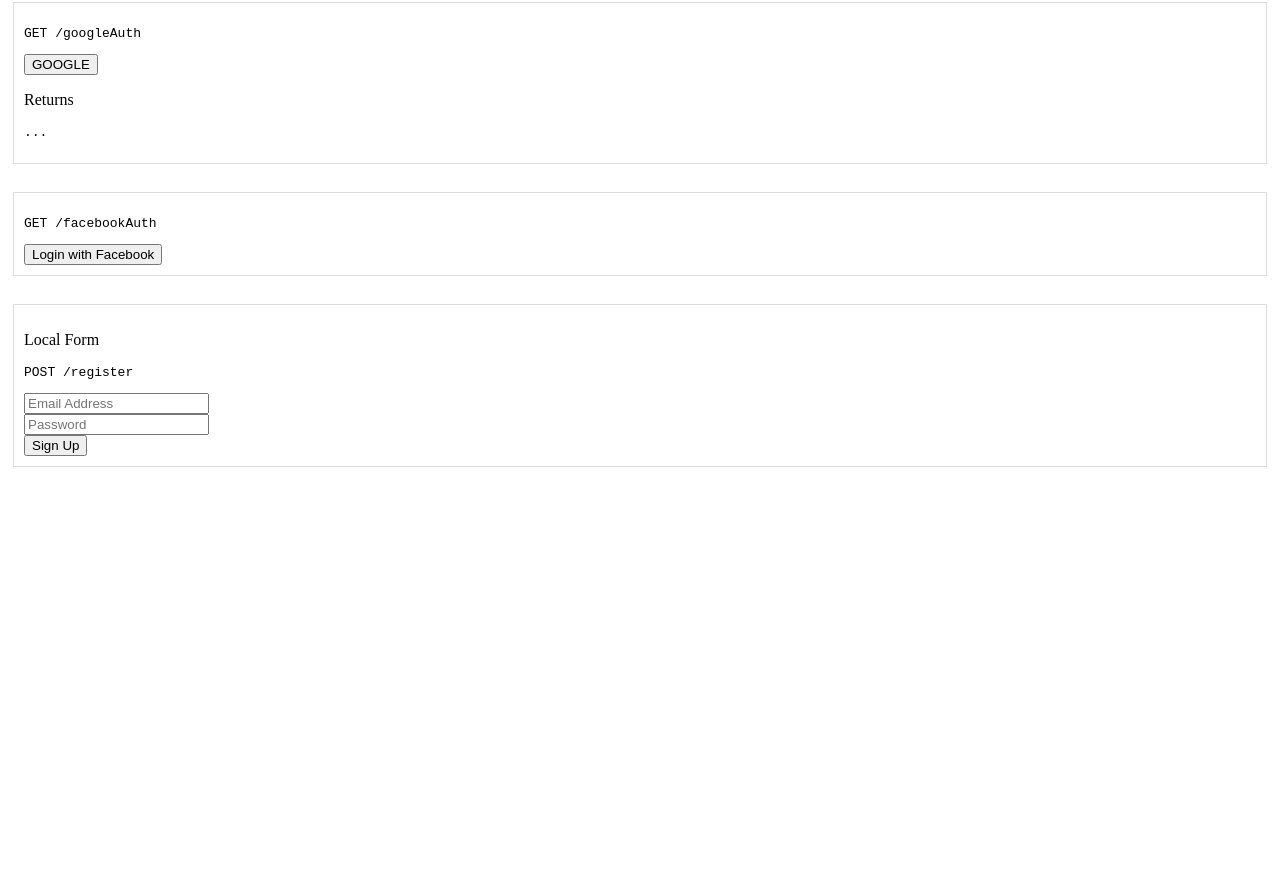
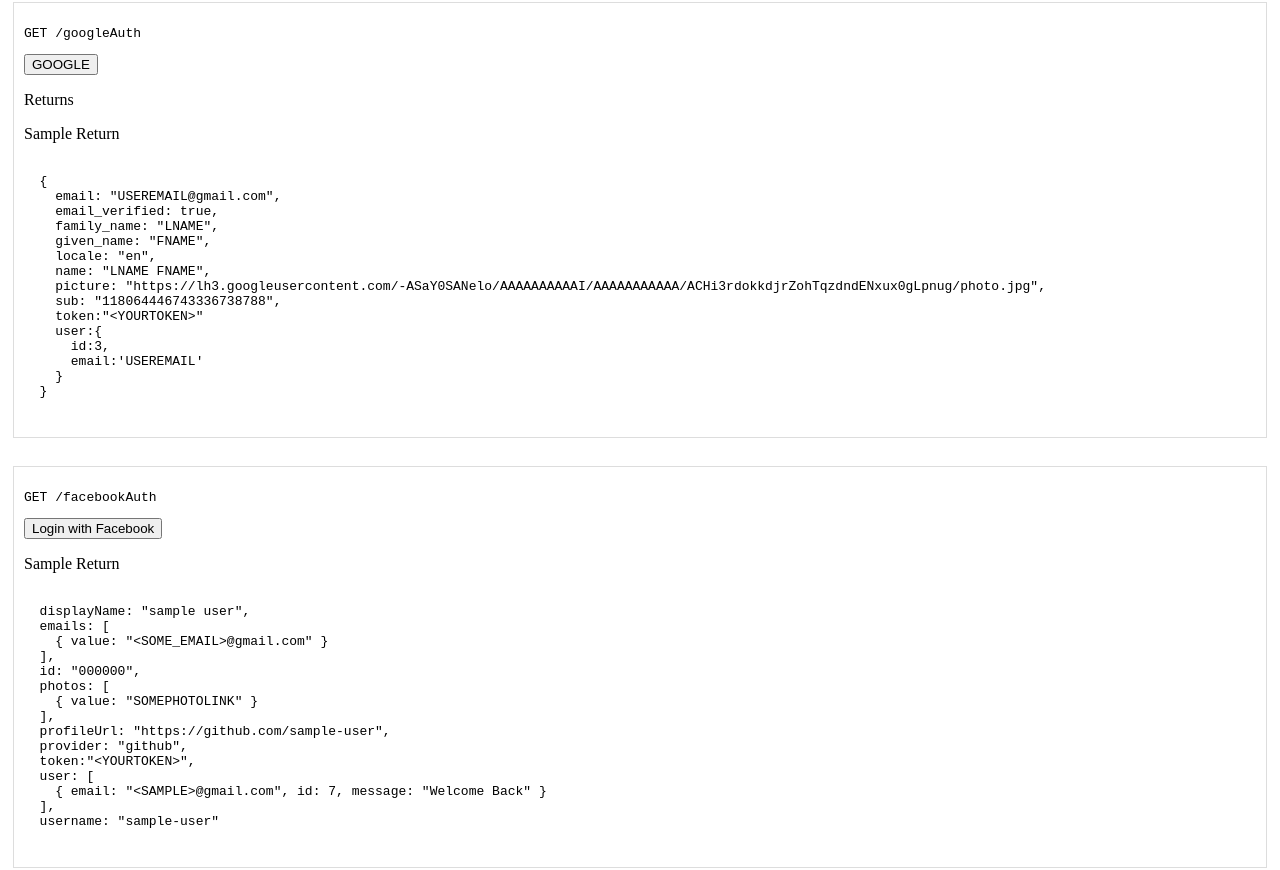
Before and after one commit to Refresh-App/Front-End, a React (Create React App) app: page / in a window 1280 px wide. Shown: the part 508-1378 px from the top of the page. Before the commit the page ends 983 px from the top, so only its background shows below. Built offline with nearby package versions, Linux system fonts and the light colour scheme.

Commit message:
Updated Read Me

```diff
--- a/src/components/register/FacebookSignInButton.js
+++ b/src/components/register/FacebookSignInButton.js
@@ -29,6 +29,26 @@ const FacebookSignInButton = () => {
       <div style={{ ...routeStyle }}>
         <pre>GET /facebookAuth</pre>
         <button onClick={auth}>Login with Facebook</button>
+        <p>Sample Return</p>
+        <pre>
+          {`
+  displayName: "sample user",
+  emails: [
+    { value: "<SOME_EMAIL>@gmail.com" }
+  ],
+  id: "000000",
+  photos: [
+    { value: "SOMEPHOTOLINK" }
+  ],
+  profileUrl: "https://github.com/sample-user",
+  provider: "github",
+  token:"<YOURTOKEN>",
+  user: [
+    { email: "<SAMPLE>@gmail.com", id: 7, message: "Welcome Back" }
+  ],
+  username: "sample-user"
+  `}
+          </pre>
       </div>
     </>
   );
--- a/src/components/register/GithubSignInButton.js
+++ b/src/components/register/GithubSignInButton.js
@@ -1,7 +1,6 @@
 //Sign in Canvas
 import React from "react";
 import { routeStyle } from "./style";
-import {gitAuth} from './sampleJson'
 const GithubSignInButton = () => {
   //Auth and Auth Success can be thought of like Fire and Air
   const auth = () => {
--- a/src/components/register/GoogleSignInButton.js
+++ b/src/components/register/GoogleSignInButton.js
@@ -30,7 +30,26 @@ const GoogleSignInButton = () => {
         <pre>GET /googleAuth</pre>
         <button onClick={auth}>GOOGLE</button>
         <p>Returns</p>
-        <pre>...</pre>
+        <p>Sample Return</p>
+        <pre>
+          {`
+  {
+    email: "USEREMAIL@gmail.com",
+    email_verified: true,
+    family_name: "LNAME",
+    given_name: "FNAME",
+    locale: "en",
+    name: "LNAME FNAME",
+    picture: "https://lh3.googleusercontent.com/-ASaY0SANelo/AAAAAAAAAAI/AAAAAAAAAAA/ACHi3rdokkdjrZohTqzdndENxux0gLpnug/photo.jpg",
+    sub: "118064446743336738788",
+    token:"<YOURTOKEN>"
+    user:{
+      id:3,
+      email:'USEREMAIL'
+    }
+  }
+  `}
+          </pre>
       </div>
     </>
   );
--- a/src/components/register/sampleJson.js
+++ b/src/components/register/sampleJson.js
@@ -1,7 +1,7 @@
 export const gitAuth = {
   displayName: "sample user",
   emails: [{ value: "<SOME_EMAIL>@gmail.com" }],
-  id: "17465565",
+  id: "000000",
   photos: [{ value: "SOMEPHOTOLINK" }],
   profileUrl: "https://github.com/sample-user",
   provider: "github",
@@ -10,3 +10,14 @@ export const gitAuth = {
   user: [{ email: "<SAMPLE>@gmail.com", id: 7, message: "Welcome Back" }],
   username: "sample-user"
 };
+
+export const googleAuth ={
+    email: "romanjordan255@gmail.com",
+    email_verified: true,
+    family_name: "Jordan",
+    given_name: "Roman",
+    locale: "en",
+    name: "Roman Jordan",
+    picture: "https://lh3.googleusercontent.com/-ASaY0SANelo/AAAAAAAAAAI/AAAAAAAAAAA/ACHi3rdokkdjrZohTqzdndENxux0gLpnug/photo.jpg",
+    sub: "118064446743336738788"
+}
```
